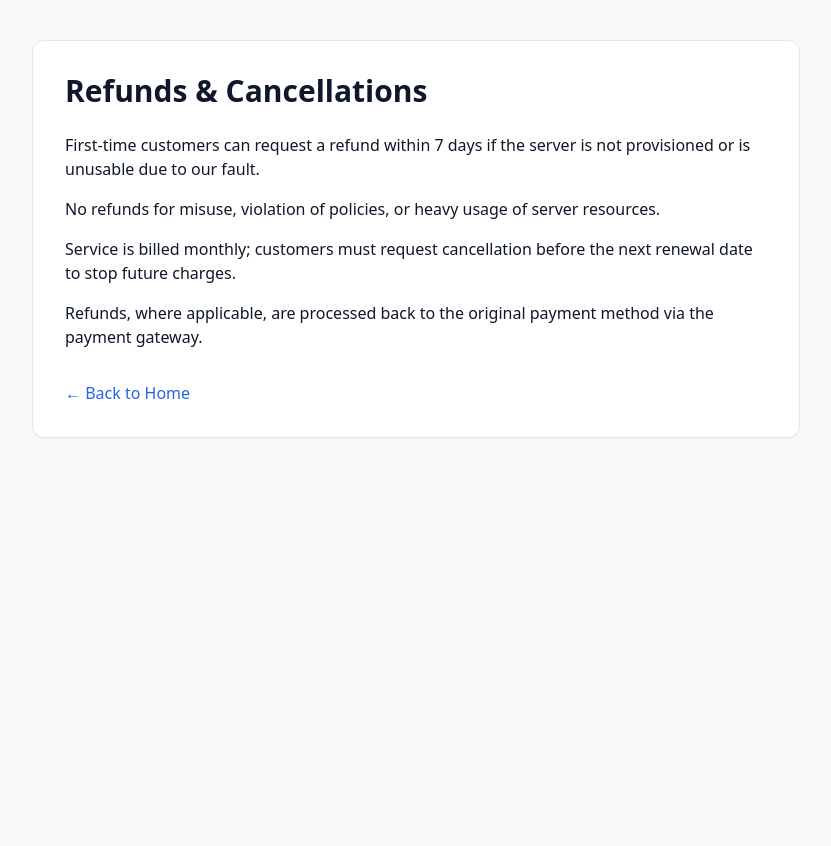
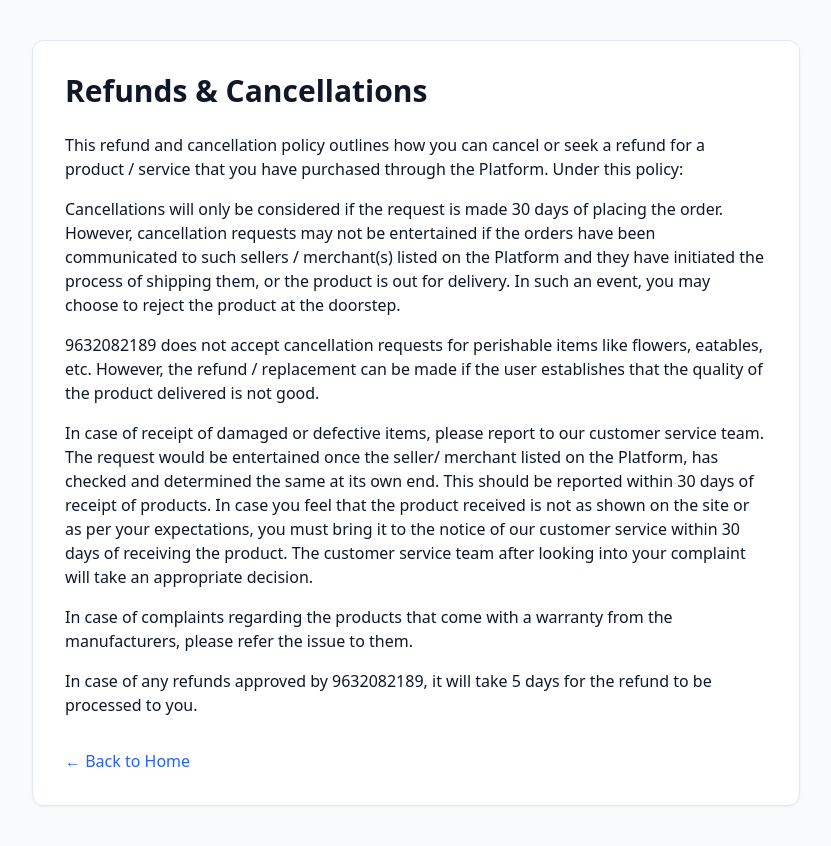
Before and after one commit to MIsmailShaikh/awsservers-webiste, a Flask app: page /refunds in a window 1280 px wide. Shown: the whole page, without its empty margins (224-1055 px from the left). Before the commit the page ends 438 px from the top, so only its background shows below. Run offline with Flask 3, Linux system fonts and the light colour scheme; some libraries are stand-ins or nearby versions.

Commit message:
Update Refund Policy with payment gateway mandated text

```diff
--- a/templates/refunds.html
+++ b/templates/refunds.html
@@ -10,10 +10,12 @@
   <div class="max-w-3xl mx-auto bg-white p-8 rounded-xl shadow-sm border border-slate-200">
     <h1 class="text-3xl font-bold mb-6">Refunds & Cancellations</h1>
 
-    <p class="mb-4">First-time customers can request a refund within 7 days if the server is not provisioned or is unusable due to our fault.</p>
-    <p class="mb-4">No refunds for misuse, violation of policies, or heavy usage of server resources.</p>
-    <p class="mb-4">Service is billed monthly; customers must request cancellation before the next renewal date to stop future charges.</p>
-    <p class="mb-4">Refunds, where applicable, are processed back to the original payment method via the payment gateway.</p>
+    <p class="mb-4">This refund and cancellation policy outlines how you can cancel or seek a refund for a product / service that you have purchased through the Platform. Under this policy:</p>
+    <p class="mb-4">Cancellations will only be considered if the request is made 30 days of placing the order. However, cancellation requests may not be entertained if the orders have been communicated to such sellers / merchant(s) listed on the Platform and they have initiated the process of shipping them, or the product is out for delivery. In such an event, you may choose to reject the product at the doorstep.</p>
+    <p class="mb-4">9632082189 does not accept cancellation requests for perishable items like flowers, eatables, etc. However, the refund / replacement can be made if the user establishes that the quality of the product delivered is not good.</p>
+    <p class="mb-4">In case of receipt of damaged or defective items, please report to our customer service team. The request would be entertained once the seller/ merchant listed on the Platform, has checked and determined the same at its own end. This should be reported within 30 days of receipt of products. In case you feel that the product received is not as shown on the site or as per your expectations, you must bring it to the notice of our customer service within 30 days of receiving the product. The customer service team after looking into your complaint will take an appropriate decision.</p>
+    <p class="mb-4">In case of complaints regarding the products that come with a warranty from the manufacturers, please refer the issue to them.</p>
+    <p class="mb-4">In case of any refunds approved by 9632082189, it will take 5 days for the refund to be processed to you.</p>
 
     <div class="mt-8">
       <a href="/" class="text-blue-600 hover:underline">← Back to Home</a>
```
